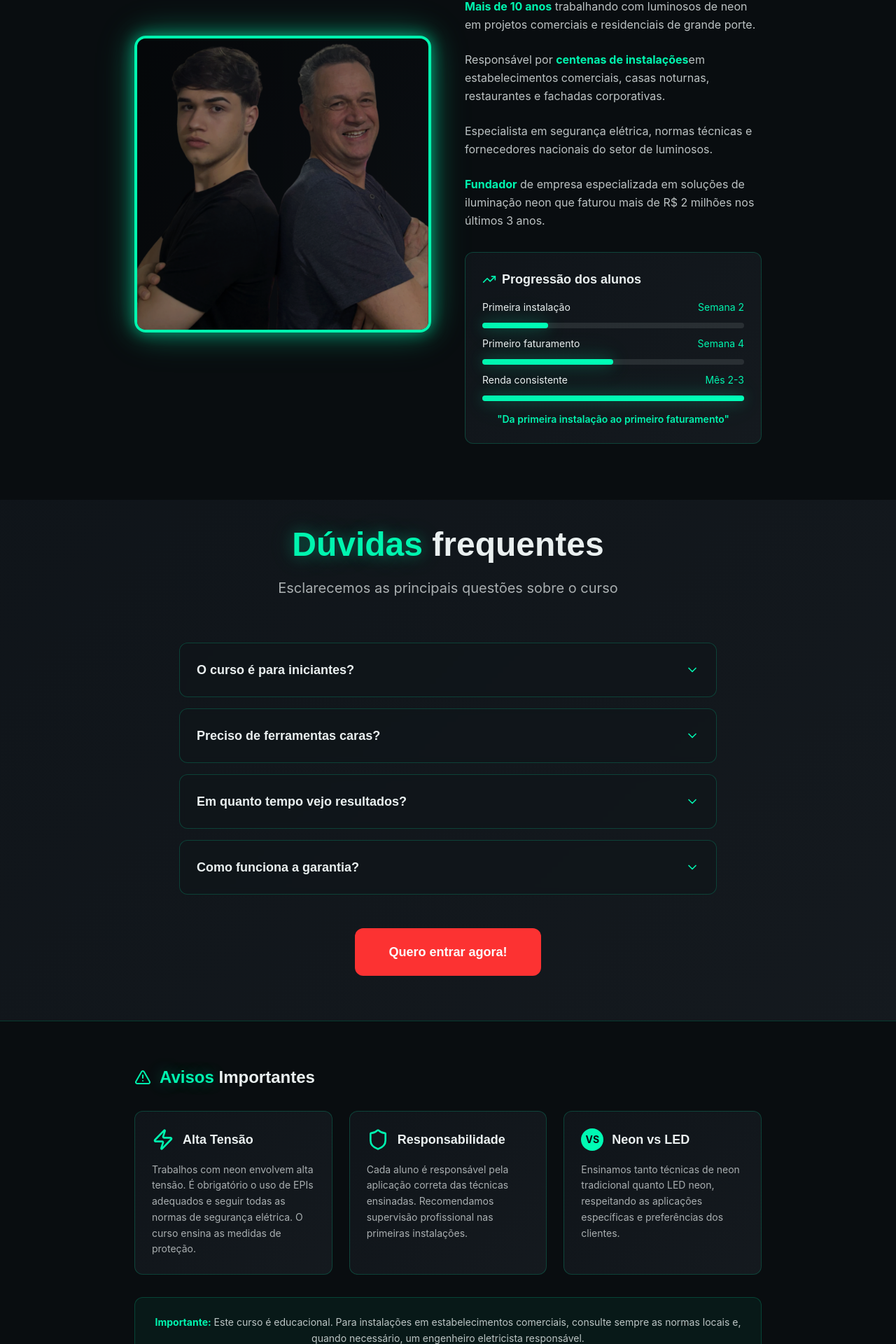
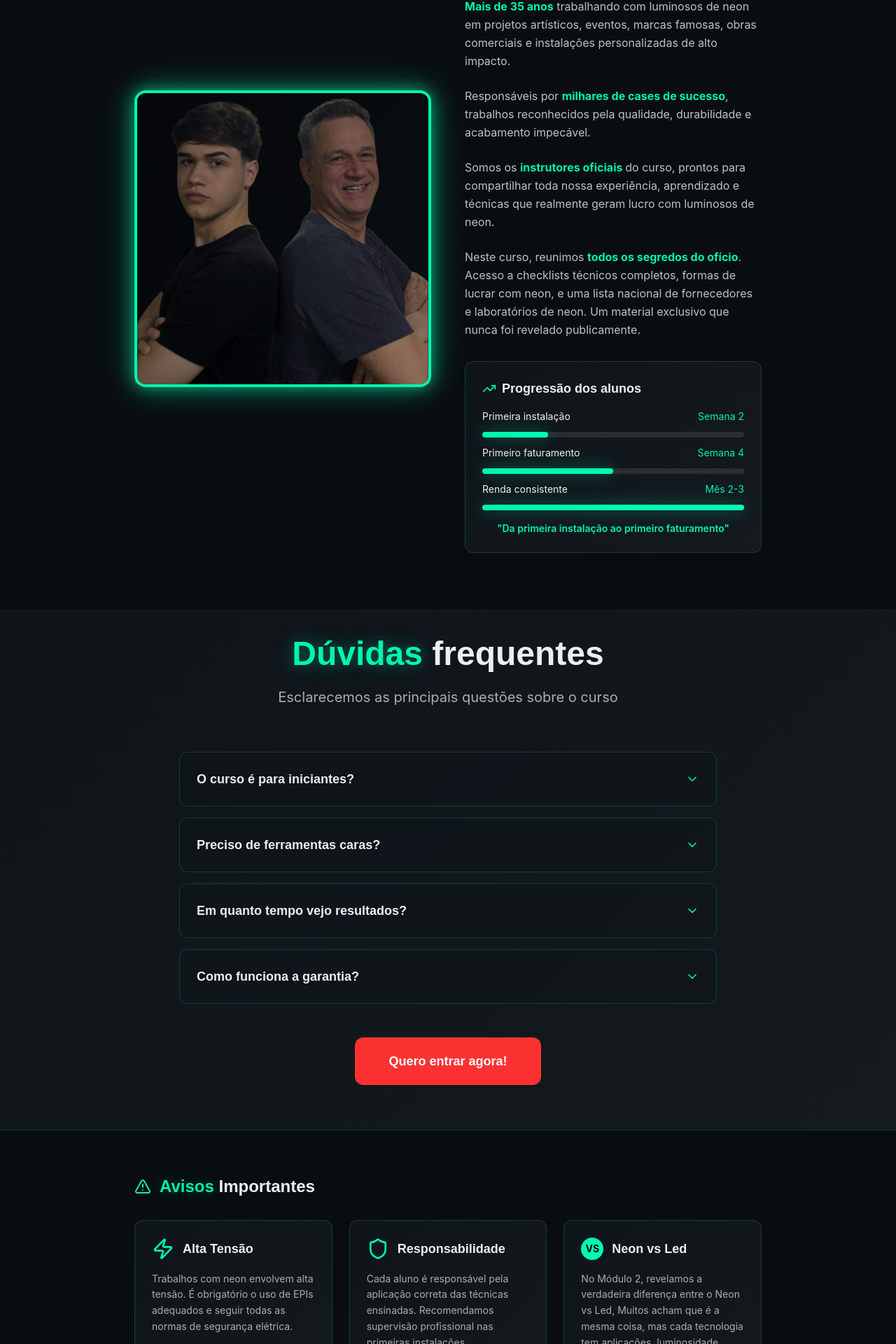
Before and after one commit to MarcusDagostini04/electric-neon-flow, a React (Vite) app: page / in a window 1280 px wide. Shown: the part 6078-7998 px from the top of the page at 70% size. Built offline with nearby package versions, Linux system fonts and the light colour scheme.

Commit message:
Ajustes de textos e link

```diff
--- a/src/components/FAQ.tsx
+++ b/src/components/FAQ.tsx
@@ -20,7 +20,7 @@ const FAQ = () => {
     },
     {
       question: "Preciso de ferramentas caras?",
-      answer: "Não. No módulo 2, ensinamos exatamente quais ferramentas são essenciais e onde comprá-las pelo melhor preço. Você pode começar com um investimento baixo e ir aumentando conforme cresce."
+      answer: "Não. No módulo 3 e 6, ensinamos exatamente quais ferramentas são essenciais e onde comprá-las pelo melhor preço. Você pode começar com um investimento baixo e ir aumentando conforme cresce."
     },
     {
       question: "Em quanto tempo vejo resultados?",
--- a/src/components/Instructor.tsx
+++ b/src/components/Instructor.tsx
@@ -28,23 +28,24 @@ const Instructor = () => {
 
               <div className="space-y-6 text-foreground/80 leading-relaxed">
                 <p>
-                  <strong className="text-neon-primary">Mais de 10 anos</strong> trabalhando com luminosos
-                  de neon em projetos comerciais e residenciais de grande porte.
+                  <strong className="text-neon-primary">Mais de 35 anos</strong> trabalhando com luminosos
+                  de neon em projetos artísticos, eventos, marcas famosas, obras comerciais e instalações personalizadas de alto impacto.
                 </p>
 
                 <p>
-                  Responsável por <strong className="text-neon-primary">centenas de instalações</strong>
-                  em estabelecimentos comerciais, casas noturnas, restaurantes e fachadas corporativas.
+                  Responsáveis por <strong className="text-neon-primary">milhares de cases de sucesso</strong>,
+                  trabalhos reconhecidos pela qualidade, durabilidade e acabamento impecável.
                 </p>
 
                 <p>
-                  Especialista em segurança elétrica, normas técnicas e fornecedores nacionais
-                  do setor de luminosos.
+                  Somos os <strong className="text-neon-primary">instrutores oficiais </strong>
+                   do curso, prontos para compartilhar toda nossa experiência, aprendizado e técnicas que realmente geram lucro com luminosos de neon.
                 </p>
 
                 <p>
-                  <strong className="text-neon-primary">Fundador</strong> de empresa especializada
-                  em soluções de iluminação neon que faturou mais de R$ 2 milhões nos últimos 3 anos.
+                  Neste curso, reunimos <strong className="text-neon-primary">todos os segredos do ofício</strong>.
+                  Acesso a checklists técnicos completos, formas de lucrar com neon, e uma lista
+                  nacional de fornecedores e laboratórios de neon. Um material exclusivo que nunca foi revelado publicamente.
                 </p>
               </div>
 
--- a/src/components/LegalNotice.tsx
+++ b/src/components/LegalNotice.tsx
@@ -20,7 +20,7 @@ const LegalNotice = () => {
               </div>
               <p className="text-foreground/70 text-sm leading-relaxed">
                 Trabalhos com neon envolvem alta tensão. É obrigatório o uso de EPIs adequados
-                e seguir todas as normas de segurança elétrica. O curso ensina as medidas de proteção.
+                e seguir todas as normas de segurança elétrica.
               </p>
             </div>
 
@@ -40,22 +40,16 @@ const LegalNotice = () => {
                 <div className="w-8 h-8 bg-gradient-neon rounded-full flex items-center justify-center">
                   <span className="text-primary-foreground font-bold text-sm">VS</span>
                 </div>
-                <h3 className="font-montserrat font-bold text-lg">Neon vs LED</h3>
+                <h3 className="font-montserrat font-bold text-lg">Neon vs Led</h3>
               </div>
               <p className="text-foreground/70 text-sm leading-relaxed">
-                Ensinamos tanto técnicas de neon tradicional quanto LED neon,
-                respeitando as aplicações específicas e preferências dos clientes.
+              No Módulo 2, revelamos a verdadeira diferença entre o Neon vs Led,
+              Muitos acham que é a mesma coisa, mas cada tecnologia tem aplicações, luminosidade, durabilidade e custos completamente diferentes.
+              Algo que a maioria dos profissionais e até fornecedores desconhece.
               </p>
             </div>
           </div>
 
-          <div className="mt-8 bg-neon-primary/5 rounded-xl p-6 border border-neon-primary/20">
-            <p className="text-center text-foreground/80 text-sm leading-relaxed">
-              <strong className="text-neon-primary">Importante:</strong> Este curso é educacional.
-              Para instalações em estabelecimentos comerciais, consulte sempre as normas locais
-              e, quando necessário, um engenheiro eletricista responsável.
-            </p>
-          </div>
         </div>
       </div>
     </section>
--- a/src/components/Pricing.tsx
+++ b/src/components/Pricing.tsx
@@ -163,7 +163,7 @@ const Pricing: React.FC = () => {
                 <NeonButton
                   variant="neon"
                   size="xl"
-                  onClick={() => window.open('https://hotmart.com/pt-br/marketplace/produtos/neon-para-eletricistas/G98352360L', '_blank', 'noopener')}
+                  onClick={() => window.open('https://pay.hotmart.com/G98352360L', '_blank', 'noopener')}
                   className="w-full text-md animate-pulse-attention"
                 >
                   🚀Garantir minha vaga
```
